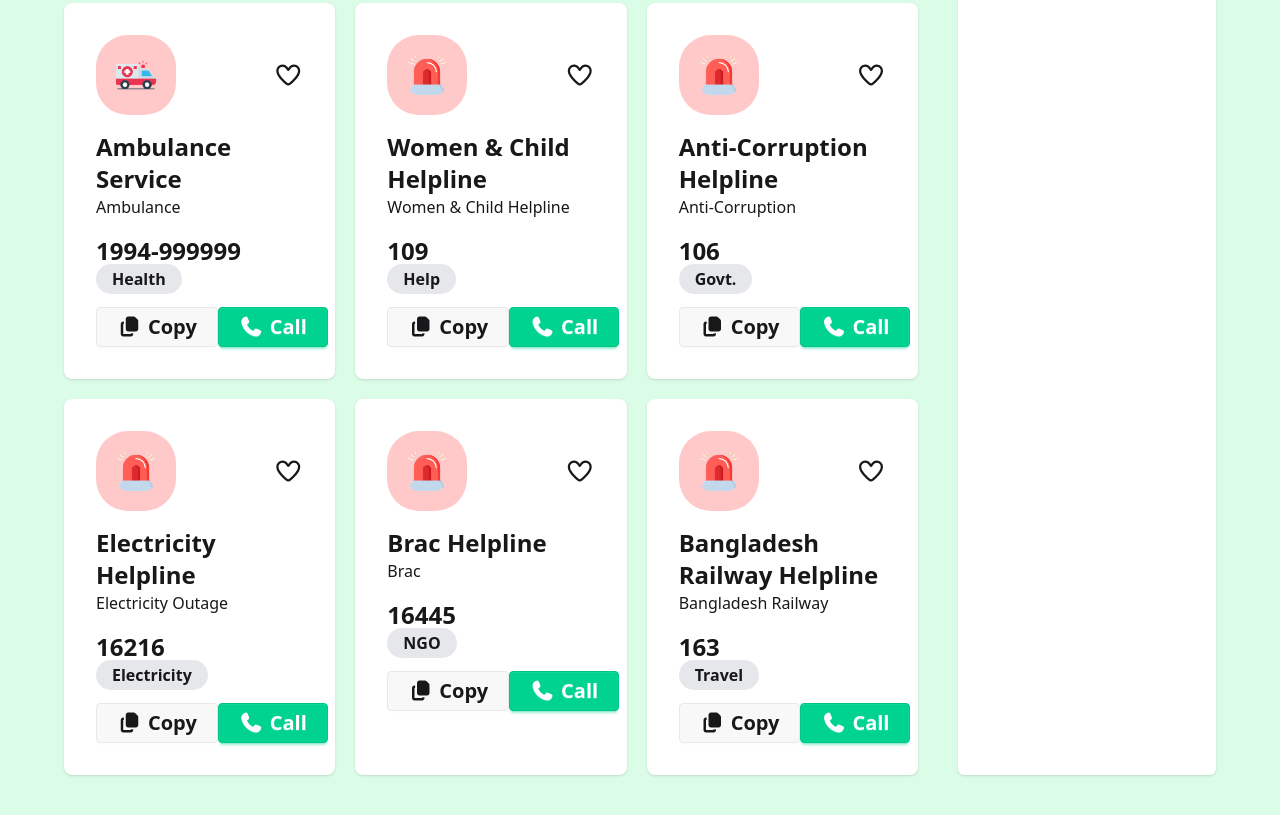
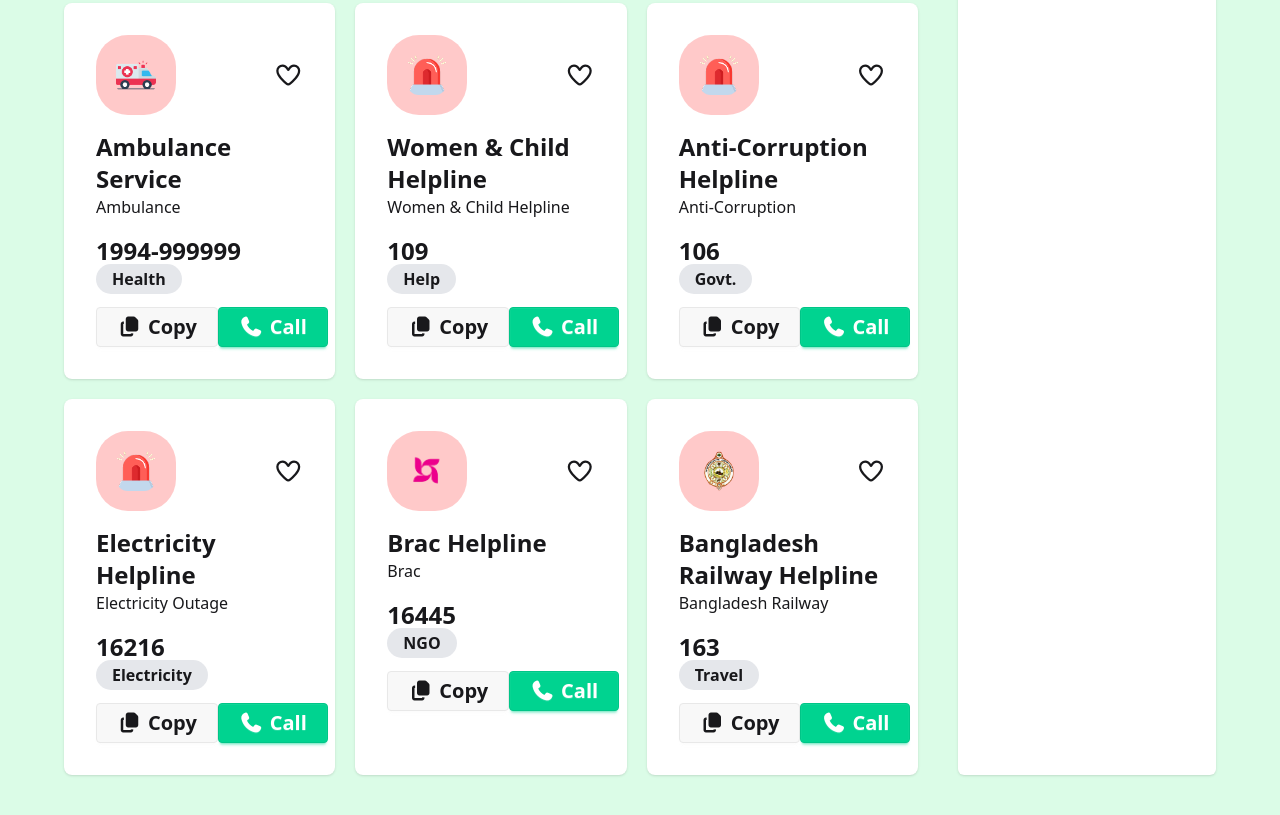
Before and after one commit to aliraj15dev/assignmnt-5, a plain HTML site: page index.html in a window 1280 px wide. Shown: the part 881-1696 px from the top of the page. Drawn offline with nearby package versions, Linux system fonts and the light colour scheme.

Commit message:
added real image in brac and railway cards

```diff
--- a/index.html
+++ b/index.html
@@ -213,7 +213,7 @@
 
           <div class="space-y-4 p-8 bg-white max-w-md shadow rounded-lg">
             <div class="flex justify-between items-center">
-              <img class="max-w-20 bg-red-200 p-5 rounded-4xl" src="assets/emergency.png" alt="">
+              <img class="max-w-20 bg-red-200 p-5 rounded-4xl" src="assets/brac.png" alt="">
               <i class="fa-regular fa-heart heart text-2xl"></i>
             </div>
 
@@ -235,7 +235,7 @@
 
           <div class="space-y-4 p-8 bg-white max-w-md shadow rounded-lg">
             <div class="flex justify-between items-center">
-              <img class="max-w-20 bg-red-200 p-5 rounded-4xl" src="assets/emergency.png" alt="">
+              <img class="max-w-20 bg-red-200 p-5 rounded-4xl" src="assets/Bangladesh-Railway.png" alt="">
               <i class="fa-regular fa-heart heart text-2xl"></i>
             </div>
 
```
